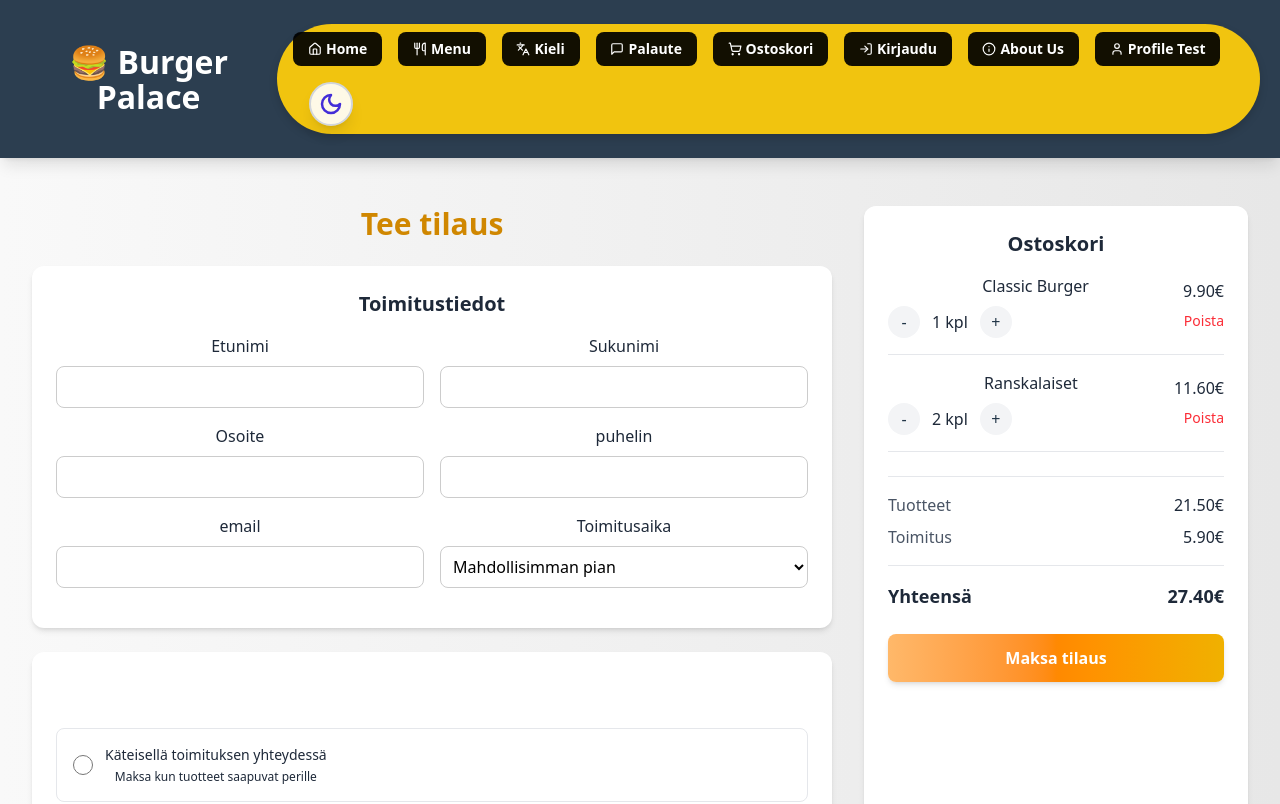
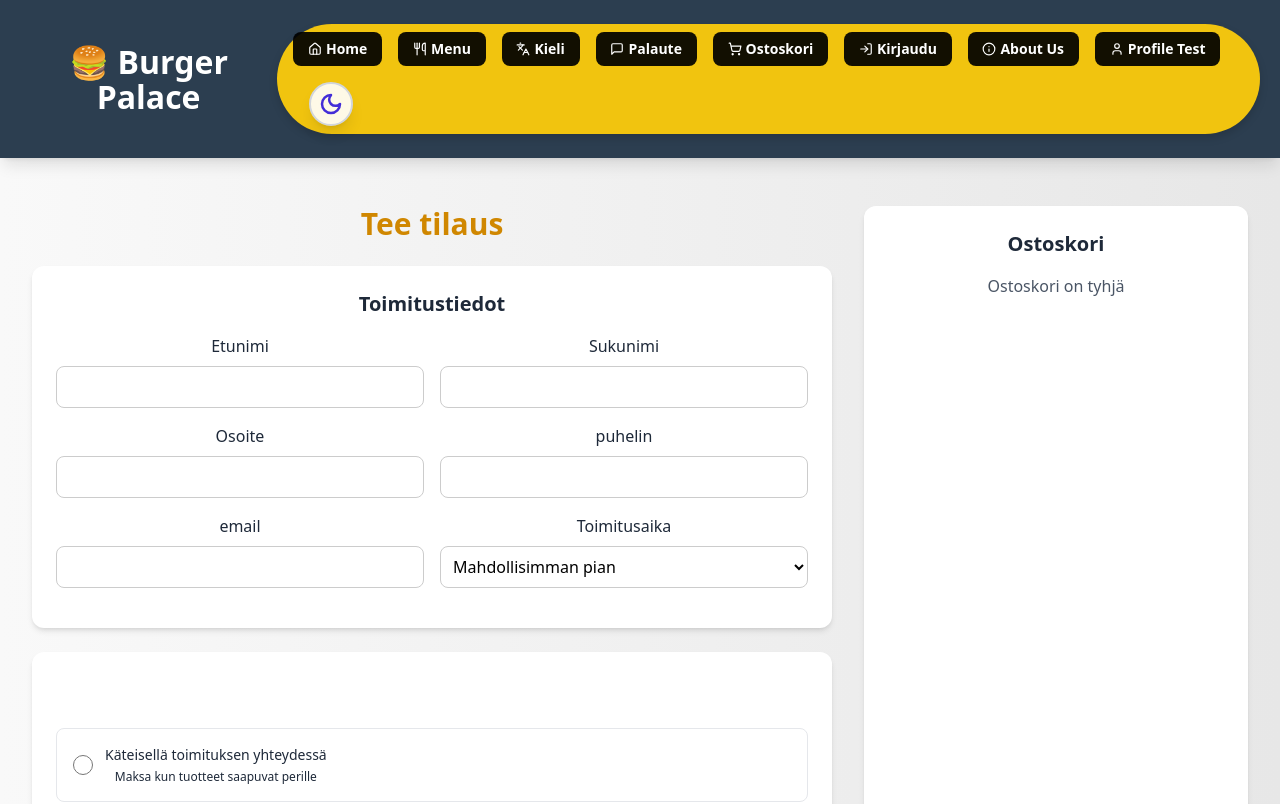
Before and after one commit to Kreetrix/web-project-frontend, a React (Vite) app: page /order in a window 1280 px wide. Shown: the top 804 px of the page. Built offline with nearby package versions, Linux system fonts and the light colour scheme.

Commit message:
Implement CartContext for managing cart items and daily specials; update components to utilize context for pricing and special offers.

```diff
--- a/src/components/Home/SpecialOffer.jsx
+++ b/src/components/Home/SpecialOffer.jsx
@@ -1,8 +1,10 @@
 import { useEffect, useState } from "react";
+import { useCart } from "../../contexts/CartContext";
 import fetchProducts from "../../data/fetchProducts";
 
 const SpecialOffer = () => {
   const [specialOffers, setSpecialOffers] = useState([]);
+  const { setDailySpecials } = useCart(); // Access setDailySpecials from context
   const [isLoading, setIsLoading] = useState(true); // Добавляем состояние загрузки
 
   useEffect(() => {
@@ -11,10 +13,10 @@ const SpecialOffer = () => {
         setIsLoading(true);
         const products = await fetchProducts();
 
-        const productsWithDiscount = products.map(product => ({
-          ...product,
-          discountedPrice: product.price * 0.85
-        }));
+      const productsWithDiscount = products.map((product) => ({
+        ...product,
+        discountedPrice: product.price * 0.85,
+      }));
 
         const today = new Date().toISOString().split("T")[0];
         const seed = today.split("-").reduce((acc, val) => acc + parseInt(val), 0);
@@ -28,6 +30,9 @@ const SpecialOffer = () => {
           () => seededRandom(seed) - 0.5
         );
 
+      // Select the first two products as special offers
+      const specials = shuffledProducts.slice(0, 2);
+      setDailySpecials(specials); // Set daily specials in context
         setSpecialOffers(shuffledProducts.slice(0, 2));
       } catch (error) {
         console.error("Error fetching special offers:", error);
@@ -37,7 +42,7 @@ const SpecialOffer = () => {
     };
 
     getSpecialOffers();
-  }, []);
+  }, [setDailySpecials]);
 
   return (
     <section className="p-8 rounded-xl shadow-lg">
--- a/src/components/Menu/MenuItemCard.jsx
+++ b/src/components/Menu/MenuItemCard.jsx
@@ -2,16 +2,26 @@ export default function MenuItemCard({ item }) {
     return (
         <div className="bg-white  dark:bg-gray-600  rounded-2xl shadow-lg p-6 flex flex-col items-center text-center transition-all duration-300 hover:scale-105 hover:shadow-xl">
             <img
-                src="/placeholder.png"
+                src={item.imageUrl || "/placeholder.png"}
                 alt={item.name}
                 className="w-36 h-36 object-cover rounded-full shadow-md mb-4 border-4 border-gray-100 dark:border-gray-700"
             />
             <h3 className="font-bold text-xl text-gray-800 dark:text-white">{item.name}</h3>
             <p className="text-gray-500 dark:text-gray-300 text-sm mt-1">{item.description}</p>
-            <p className="text-rose-600 dark:text-rose-400 font-bold text-lg mt-3">{item.price}€</p>
-            <button className="mt-4 bg-rose-500 hover:bg-rose-600 text-white px-4 py-2 rounded-full text-sm font-semibold transition-colors">
-                Lisää koriin
-            </button>
+            <div className="mt-3">
+                {item.discountedPrice ? (
+                    <>
+                        <p className="text-gray-400 line-through">{item.price.toFixed(2)}€</p>
+                        <p className="text-rose-600 dark:text-rose-400 font-bold text-lg">
+                            {item.discountedPrice}€
+                        </p>
+                    </>
+                ) : (
+                    <p className="text-rose-600 dark:text-rose-400 font-bold text-lg">
+                        {item.price.toFixed(2)}€
+                    </p>
+                )}
+            </div>
         </div>
     );
 }
--- a/src/components/Order/Cart.jsx
+++ b/src/components/Order/Cart.jsx
@@ -1,49 +1,37 @@
-import React, { useState } from "react";
+import React from "react";
+import { useCart } from "../../contexts/CartContext";
 
-const Cart = ({ cartItems, removeFromCart }) => {
-    const [localCart, setLocalCart] = useState(cartItems);
+const Cart = () => {
+  const { cartItems, removeFromCart } = useCart();
 
   const calculateTotal = () => {
-        return localCart.reduce((total, item) => total + item.price * item.quantity, 0).toFixed(2);
-    };
-
-    const updateQuantity = (id, newQuantity) => {
-        if (newQuantity < 1) return;
-        setLocalCart(localCart.map(item =>
-            item.id === id ? { ...item, quantity: newQuantity } : item
-        ));
+    return cartItems
+      .reduce((total, item) => total + item.price * item.quantity, 0)
+      .toFixed(2);
   };
 
     return (
       <div className="bg-white dark:bg-gray-600 rounded-xl shadow-md p-6 sticky top-4 max-h-[90vh] overflow-y-auto">
-            <h3 className="text-xl font-bold mb-4 text-gray-800 dark:text-gray-100">Ostoskori</h3>
+      <h3 className="text-xl font-bold mb-4 text-gray-800 dark:text-gray-100">
+        Ostoskori
+      </h3>
 
             <div className="space-y-4 mb-6">
-                {localCart.length === 0 ? (
+                {cartItems.length === 0 ? (
                     <p className="text-gray-600 dark:text-gray-400">Ostoskori on tyhjä</p>
                 ) : (
-                    localCart.map((item) => (
-                        <div key={item.id} className="flex justify-between items-center border-b pb-4 border-gray-200 dark:border-gray-700">
-                            <div className="flex-1">
-                                <p className="font-medium text-gray-800 dark:text-gray-200">{item.name}</p>
-                                <div className="flex items-center mt-2">
-                                    <button
-                                        onClick={() => updateQuantity(item.id, item.quantity - 1)}
-                                        className="w-8 h-8 flex items-center justify-center bg-gray-100 dark:bg-gray-700 rounded-full hover:bg-gray-200 dark:hover:bg-gray-600 transition-colors"
-                                    >
-                                        -
-                                    </button>
-                                    <span className="mx-3 text-gray-800 dark:text-gray-300">{item.quantity} kpl</span>
-                                    <button
-                                        onClick={() => updateQuantity(item.id, item.quantity + 1)}
-                                        className="w-8 h-8 flex items-center justify-center bg-gray-100 dark:bg-gray-700 rounded-full hover:bg-gray-200 dark:hover:bg-gray-600 transition-colors"
-                                    >
-                                        +
-                                    </button>
-                                </div>
+                    cartItems.map((item) => (
+                        <div key={item.id} className="flex justify-between border-b pb-2">
+                            <div>
+                <p className="font-medium text-gray-800 dark:text-gray-200">
+                  {item.name}
+                </p>
+                                <p className="text-sm text-gray-500">{item.quantity} kpl</p>
                             </div>
                             <div className="text-right">
-                                <p className="font-medium text-gray-800 dark:text-gray-200">{(item.price * item.quantity).toFixed(2)}€</p>
+                <p className="font-medium text-gray-800 dark:text-gray-200">
+                  {(item.price * item.quantity).toFixed(2)}€
+                </p>
                                 <button
                                     onClick={() => removeFromCart(item.id)}
                                     className="text-red-500 dark:text-red-400 text-sm hover:underline mt-2"
@@ -55,12 +43,13 @@ const Cart = ({ cartItems, removeFromCart }) => {
                     ))
                 )}
             </div>
-
-            {localCart.length > 0 && (
+            {cartItems.length > 0 && (
 <div className="border-t pt-4 border-gray-200 dark:border-gray-700">
 <div className="flex justify-between mb-2">
 <span className="text-gray-600 dark:text-white">Tuotteet</span>
-                        <span className="text-gray-800 dark:text-gray-200">{calculateTotal()}€</span>
+            <span className="text-gray-800 dark:text-gray-200">
+              {calculateTotal()}€
+            </span>
                 </div>
                 <div className="flex justify-between mb-4">
                         <span className="text-gray-600 dark:text-white">Toimitus</span>
@@ -68,7 +57,9 @@ const Cart = ({ cartItems, removeFromCart }) => {
                     </div>
                     <div className="flex justify-between font-bold text-lg mt-4 pt-4 border-t border-gray-200 dark:border-gray-700">
                         <span className="text-gray-800 dark:text-gray-200">Yhteensä</span>
-                        <span className="text-gray-800 dark:text-gray-200">{(parseFloat(calculateTotal()) + 5.90).toFixed(2)}€</span>
+            <span className="text-gray-800 dark:text-gray-200">
+              {(parseFloat(calculateTotal()) + 5.9).toFixed(2)}€
+            </span>
                     </div>
 
                     <button className="w-full bg-gradient-to-r from-orange-300 via-orange-400 to-yellow-500 hover:from-yellow-500 hover:to-yellow-700 text-white font-bold py-3 px-4 rounded-lg mt-6 shadow-md transition-all duration-300">
--- /dev/null
+++ b/src/contexts/CartContext.jsx
@@ -0,0 +1,48 @@
+import React, { createContext, useState, useContext } from "react";
+
+const CartContext = createContext();
+
+export const CartProvider = ({ children }) => {
+  const [cartItems, setCartItems] = useState([]);
+  const [dailySpecials, setDailySpecials] = useState([]); // Store daily specials
+
+  const addToCart = (product) => {
+    setCartItems((prevItems) => {
+      const existingItem = prevItems.find((item) => item.id === product.id);
+      const isSpecial = dailySpecials.some(
+        (special) => special.id === product.id
+      );
+
+      const price = isSpecial ? product.price * 0.85 : product.price; // Apply discount if special
+
+      if (existingItem) {
+        return prevItems.map((item) =>
+          item.id === product.id
+            ? { ...item, quantity: item.quantity + 1 }
+            : item
+        );
+      }
+      return [...prevItems, { ...product, price, quantity: 1 }];
+    });
+  };
+
+  const removeFromCart = (id) => {
+    setCartItems((prevItems) => prevItems.filter((item) => item.id !== id));
+  };
+
+  return (
+    <CartContext.Provider
+      value={{
+        cartItems,
+        addToCart,
+        removeFromCart,
+        dailySpecials,
+        setDailySpecials,
+      }}
+    >
+      {children}
+    </CartContext.Provider>
+  );
+};
+
+export const useCart = () => useContext(CartContext);
--- a/src/main.jsx
+++ b/src/main.jsx
@@ -5,19 +5,18 @@ import App from './App.jsx'
 import { BrowserRouter } from 'react-router-dom';
 import { UserProvider } from "./contexts/UserContext";
 import { ThemeProvider } from './contexts/ThemeContext';
-
+import { CartProvider } from "./contexts/CartContext";
 
 createRoot(document.getElementById('root')).render(
   <StrictMode>
 
     <BrowserRouter>
-      <ThemeProvider>
-
-        <UserProvider>
-
-          <App />
-        </UserProvider>
-
+    <ThemeProvider>
+    <CartProvider>
+      <UserProvider>
+        <App />
+      </UserProvider>
+      </CartProvider>
       </ ThemeProvider>
     </BrowserRouter>
   </StrictMode >,
```
Also changed, not shown: src/pages/Menu.jsx (+22 -7 lines), src/pages/ProductPage.jsx (+28 -18 lines). Lines whose indentation alone changed are shown as unchanged.
